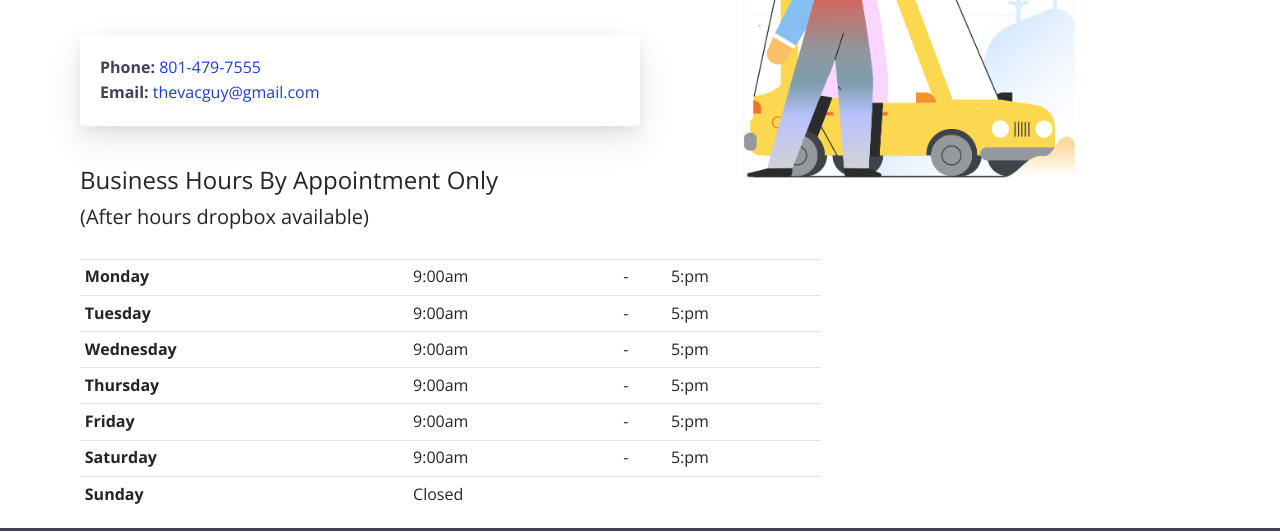
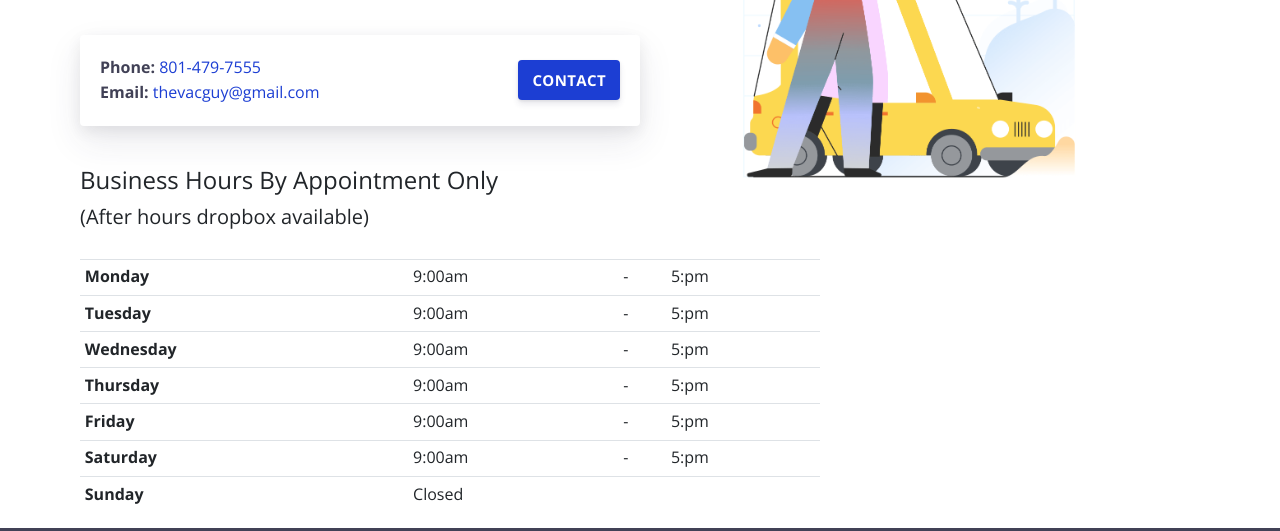
Before and after one commit to scotttharvey/the-vac-guy, a Gatsby site: page /contact in a window 1280 px wide. Shown: the part 211-742 px from the top of the page. Built offline with nearby package versions, Linux system fonts and the light colour scheme; Gatsby itself is replaced by a stand-in of ours.

Commit message:
commented out unused code

```diff
--- a/src/pages/contact/index.js
+++ b/src/pages/contact/index.js
@@ -18,7 +18,7 @@ const Contact = props => (
     <div className="container">
       <div className="row">
         <div className="col-12">
-          <Call button={false} />
+          <Call button={true} />
         </div>
         <div className="col-8">
           <h4 className="mt-4">Business Hours By Appointment Only </h4>
--- a/src/pages/index.js
+++ b/src/pages/index.js
@@ -77,7 +77,7 @@ const Home = (props) => {
             </div>
           </div>
 
-          {json.map(edge => (
+          {/* {json.map(edge => (
             <div key={edge.node.id} className="col-12 col-md-6 col-lg-4 mb-2">
               <div className="feature">
                 {edge.node.image && (
@@ -89,7 +89,7 @@ const Home = (props) => {
                 <div className="feature-content">{edge.node.description}</div>
               </div>
             </div>
-          ))}
+          ))} */}
         </div>
       </div>
     </Layout>
```
